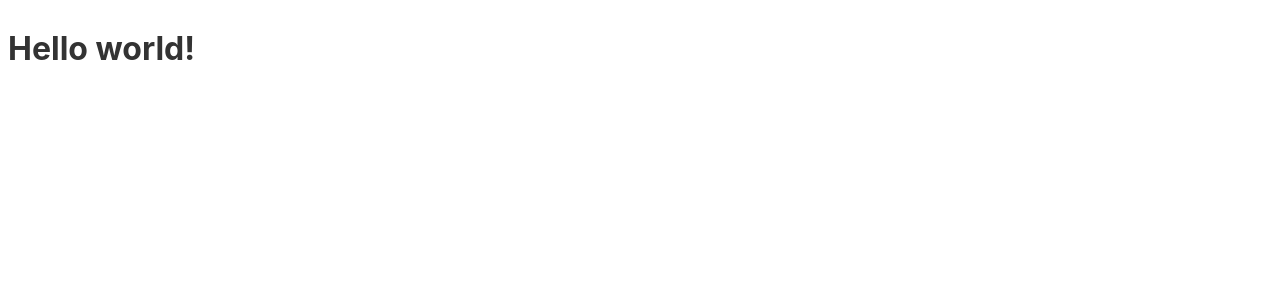
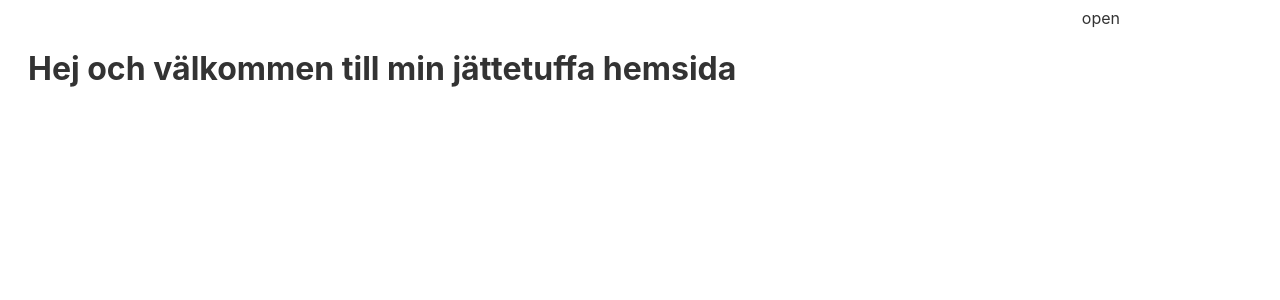
Before and after one commit to TimothyGramnaes/svelte-app-JavaScript-fordjupning-lab-1, a Svelte app: page / in a window 1280 px wide. Shown: the top 300 px of the page. Built offline with nearby package versions, Linux system fonts and the light colour scheme.

Commit message:
navbar working

```diff
--- a/src/App.svelte
+++ b/src/App.svelte
@@ -1,5 +1,87 @@
 <script>
-	let name = 'world';
+  let navWidth = 0;
+
+  const openNav = () => {
+    navWidth = 40;
+  };
+
+  const closeNav = () => {
+    navWidth = 0;
+  };
 </script>
 
-<h1>Hello {name}!</h1>
+<div id="mySidenav" class="sidenav" style="width: {navWidth}%">
+  <a href="#closer" class="closebtn" on:click={closeNav}>&times;</a>
+  <a href="#1">About</a>
+  <a href="#2">Services</a>
+  <a href="#3">Clients</a>
+  <a href="#4">Contact</a>
+</div>
+
+<!-- Use any element to open the sidenav -->
+<span on:click={openNav}>open</span>
+
+<!-- Add all page content inside this div if you want the side nav to push page content to the right (not used if you only want the sidenav to sit on top of the page -->
+<div id="main">
+  <h1>Hej och välkommen till min jättetuffa hemsida</h1>
+</div>
+
+<!-- Add all page content inside this div if you want the side nav to push page content to the right (not used if you only want the sidenav to sit on top of the page -->
+<style>
+  span {
+    position: absolute;
+    right: 10rem;
+  }
+  .sidenav {
+    height: 100%; /* 100% Full-height */
+    width: 40%; /* 0 width - change this with JavaScript */
+    position: fixed; /* Stay in place */
+    z-index: 1; /* Stay on top */
+    top: 0;
+    left: 0;
+    background-color: #111; /* Black*/
+    overflow-x: hidden; /* Disable horizontal scroll */
+    padding-top: 60px; /* Place content 60px from the top */
+    transition: 0.5s; /* 0.5 second transition effect to slide in the sidenav */
+  }
+
+  /* The navigation menu links */
+  .sidenav a {
+    padding: 8px 8px 8px 32px;
+    text-decoration: none;
+    font-size: 25px;
+    color: #818181;
+    display: block;
+    transition: 0.3s;
+  }
+
+  /* When you mouse over the navigation links, change their color */
+  .sidenav a:hover {
+    color: #f1f1f1;
+  }
+
+  /* Position and style the close button (top right corner) */
+  .sidenav .closebtn {
+    position: absolute;
+    top: 0;
+    right: 25px;
+    font-size: 36px;
+    margin-left: 50px;
+  }
+
+  /* Style page content - use this if you want to push the page content to the right when you open the side navigation */
+  #main {
+    transition: margin-left 0.5s;
+    padding: 20px;
+  }
+
+  /* On smaller screens, where height is less than 450px, change the style of the sidenav (less padding and a smaller font size) */
+  @media screen and (max-height: 450px) {
+    .sidenav {
+      padding-top: 15px;
+    }
+    .sidenav a {
+      font-size: 18px;
+    }
+  }
+</style>
```
